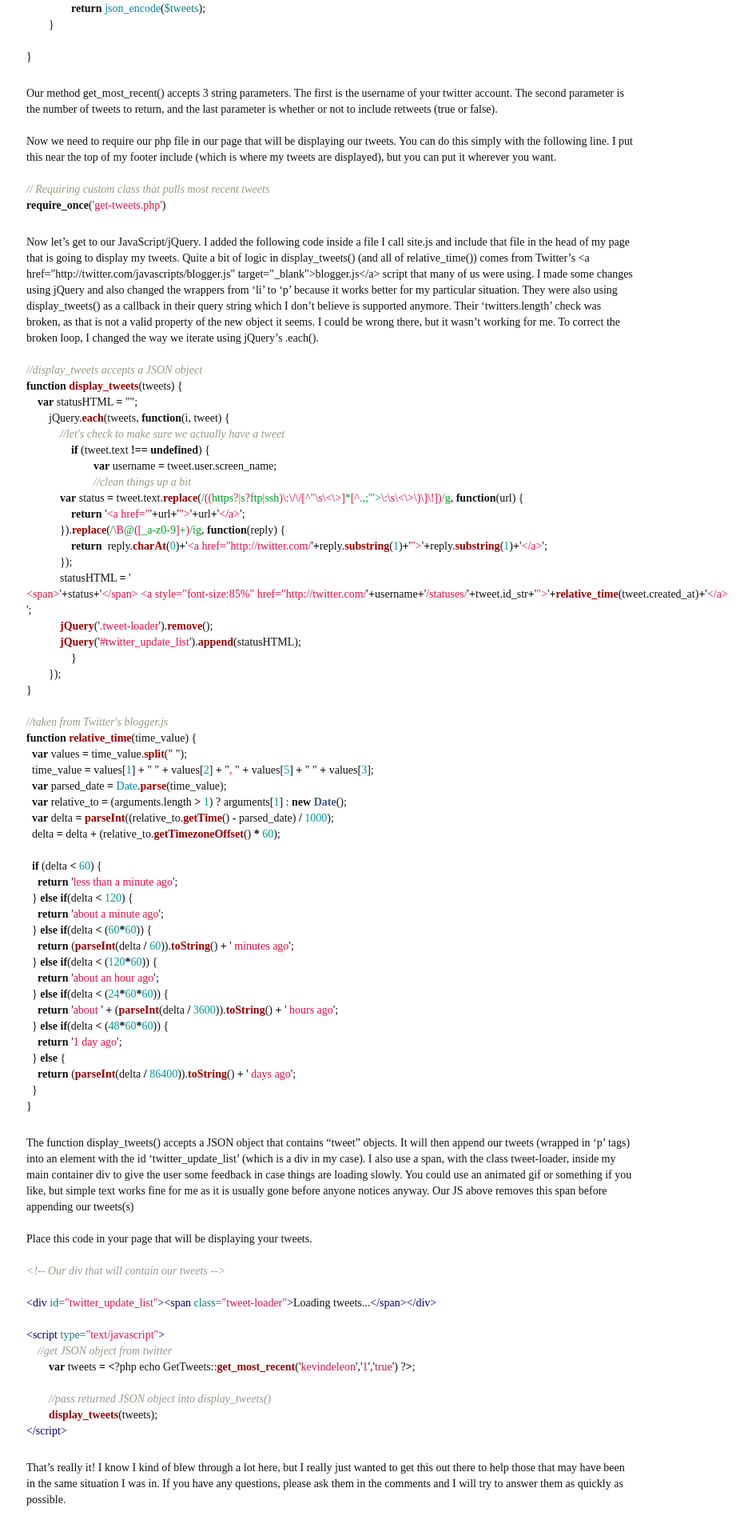
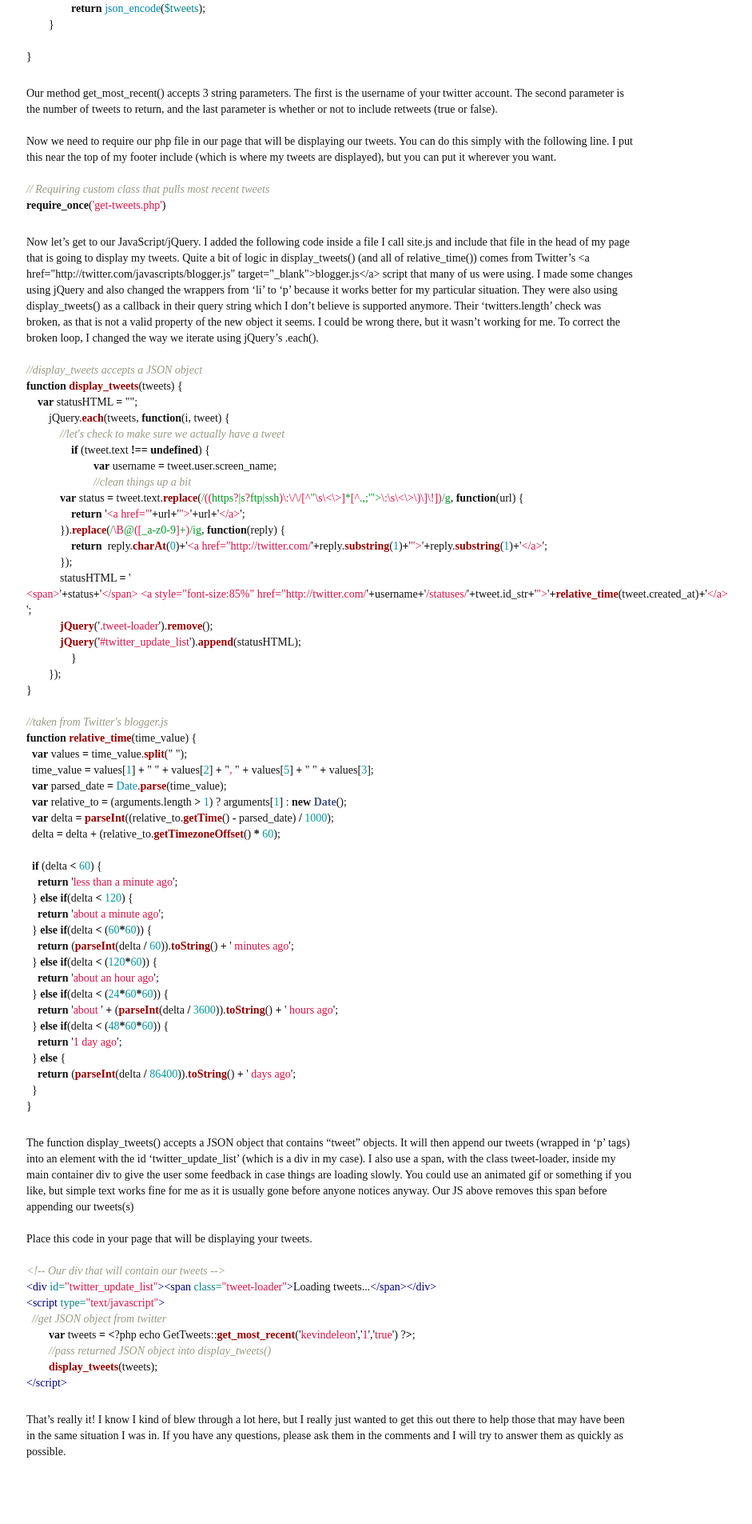
Before and after one commit to kevindeleon/kevindeleon.github.io, a Jekyll site: the page built from _posts/2013-06-12-tutorial-display-recent-tweets-using-jquery-php-and-twitters-api.markdown, in a window 1280 px wide. Shown: the part 1998-3903 px from the top of the page at 80% size, without its empty margins (27-968 px from the left). Built offline with Jekyll 4.4.1, drawn with Linux system fonts in a browser that asks for light colours; Markdown is read by kramdown in place of the engine named in the settings; after the commit the page ends 3843 px from its top, so only the background shows below that.

Commit message:
fixes some code issues

```diff
--- a/_posts/2013-06-12-tutorial-display-recent-tweets-using-jquery-php-and-twitters-api.markdown
+++ b/_posts/2013-06-12-tutorial-display-recent-tweets-using-jquery-php-and-twitters-api.markdown
@@ -45,7 +45,7 @@
 
 Create a file to contain your PHP class. I called mine `get-tweets.php`. You can call it whatever you want, but just remember you are going to have to include it in whatever file you are going to be loading your statuses onto.
 
-{% highlight php %}
+{% highlight php5 %}
 class GetTweets {
 	static public function get_most_recent($screen_name, $count, $retweets)
 	{
@@ -86,7 +86,7 @@
 
 Now we need to require our php file in our page that will be displaying our tweets.  You can do this simply with the following line.  I put this near the top of my footer include (which is where my tweets are displayed), but you can put it wherever you want.
 
-{% highlight php %}
+{% highlight php5 %}
 // Requiring custom class that pulls most recent tweets
 require_once('get-tweets.php')
 {% endhighlight %}
@@ -149,13 +149,10 @@
 
 {% highlight html %}
 <!-- Our div that will contain our tweets -->
-
 <div id="twitter_update_list"><span class="tweet-loader">Loading tweets...</span></div>
-
 <script type="text/javascript">
-    //get JSON object from twitter
+  //get JSON object from twitter
 	var tweets = <?php echo GetTweets::get_most_recent('kevindeleon','1','true') ?>;
-
 	//pass returned JSON object into display_tweets()
 	display_tweets(tweets);
 </script>
```
